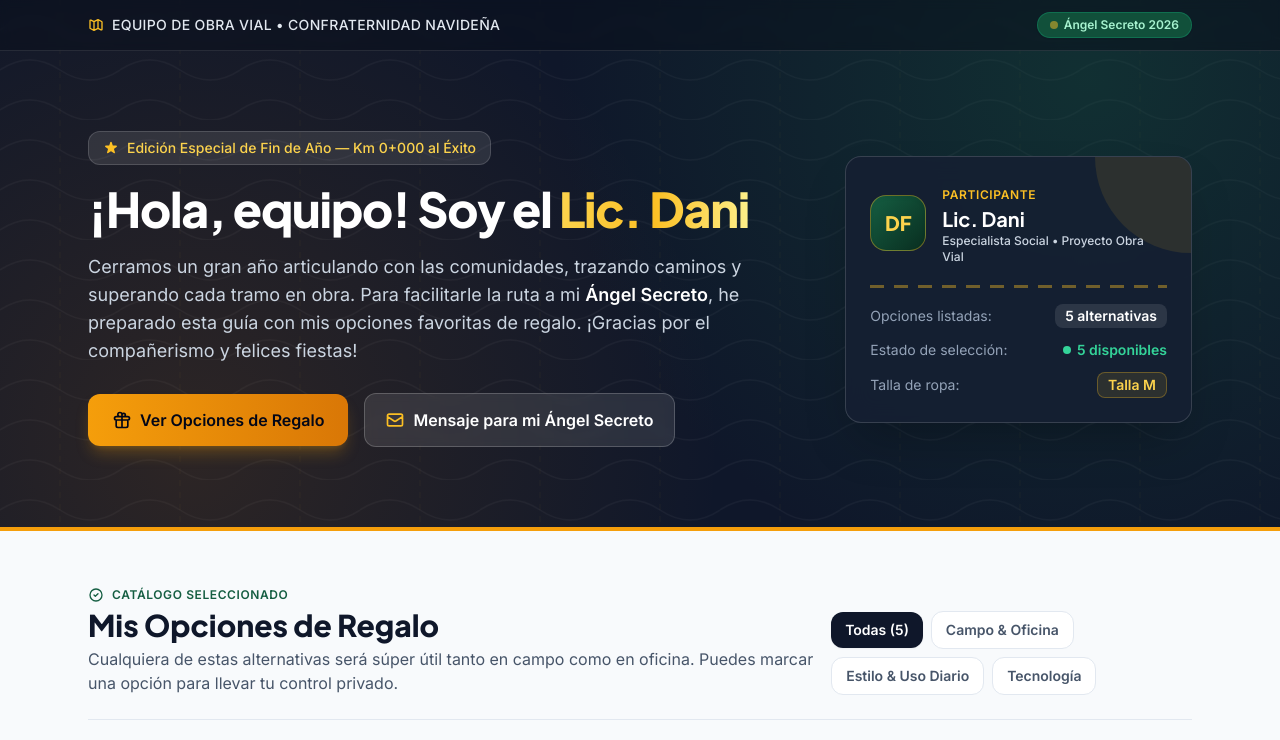
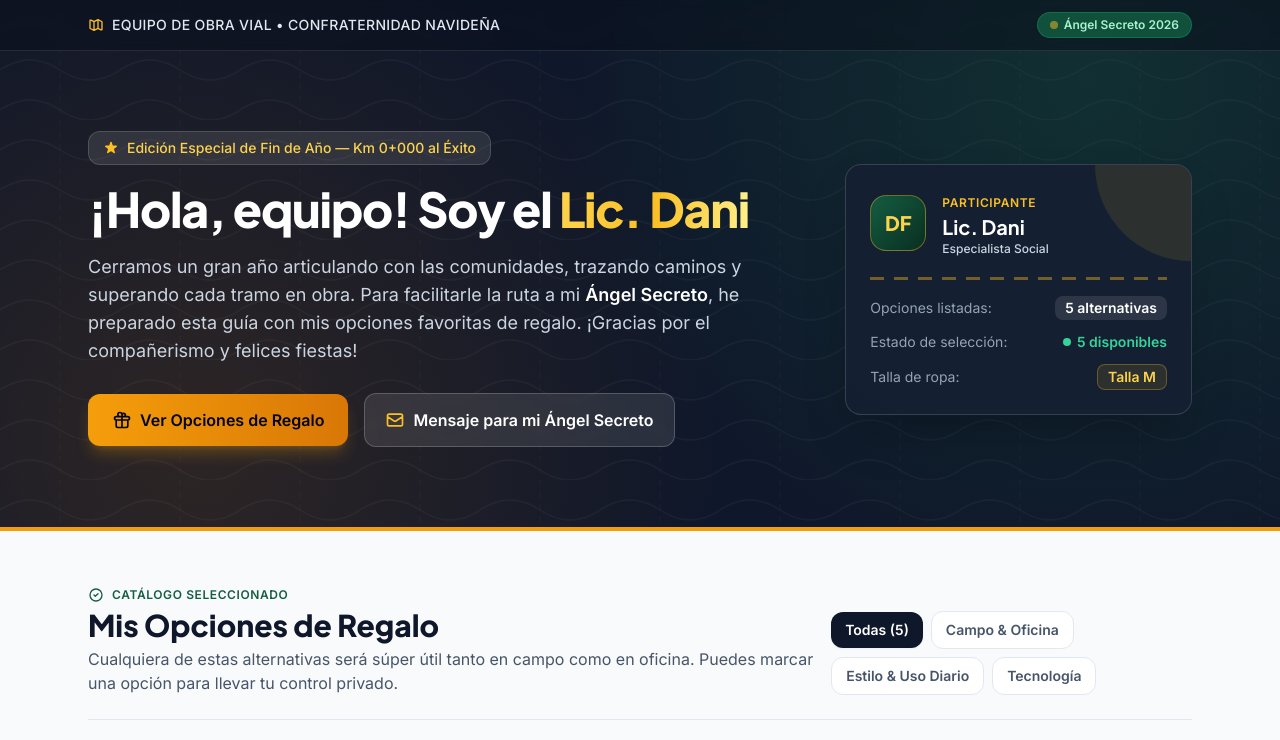
Before and after one commit to danifranklin/navidad, a plain HTML site: page index.html in a window 1280 px wide. Shown: the top 740 px of the page. Drawn offline with nearby package versions, Linux system fonts and the light colour scheme.

Commit message:
Update index.html

```diff
--- a/index.html
+++ b/index.html
@@ -147,7 +147,7 @@
                             <div>
                                 <span class="text-xs font-semibold uppercase tracking-wider text-amber-400">Participante</span>
                                 <h2 class="font-display text-xl font-bold text-white">Lic. Dani</h2>
-                                <p class="text-xs text-slate-300 font-medium">Especialista Social • Proyecto Obra Vial</p>
+                                <p class="text-xs text-slate-300 font-medium">Especialista Social</p>
                             </div>
                         </div>
 
```
